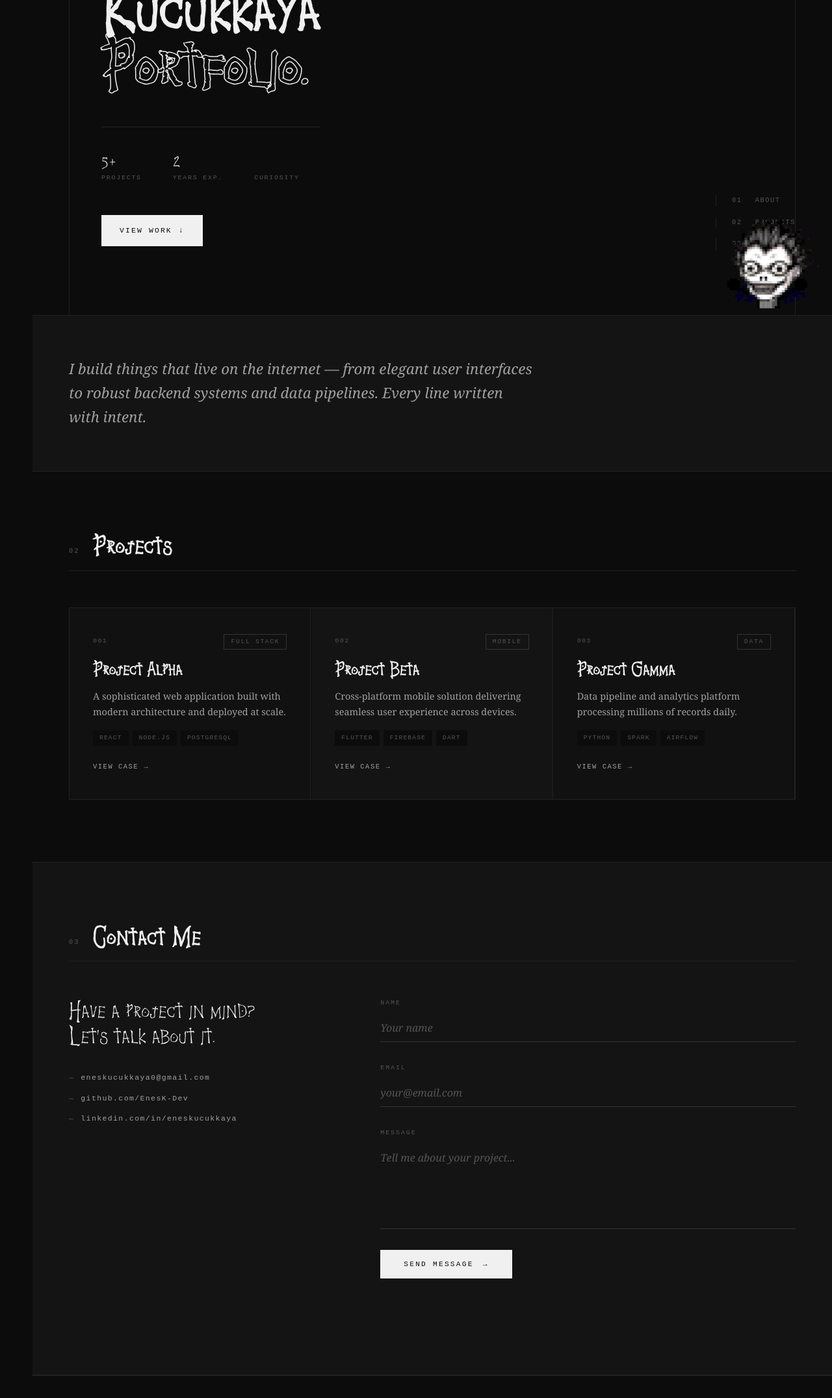
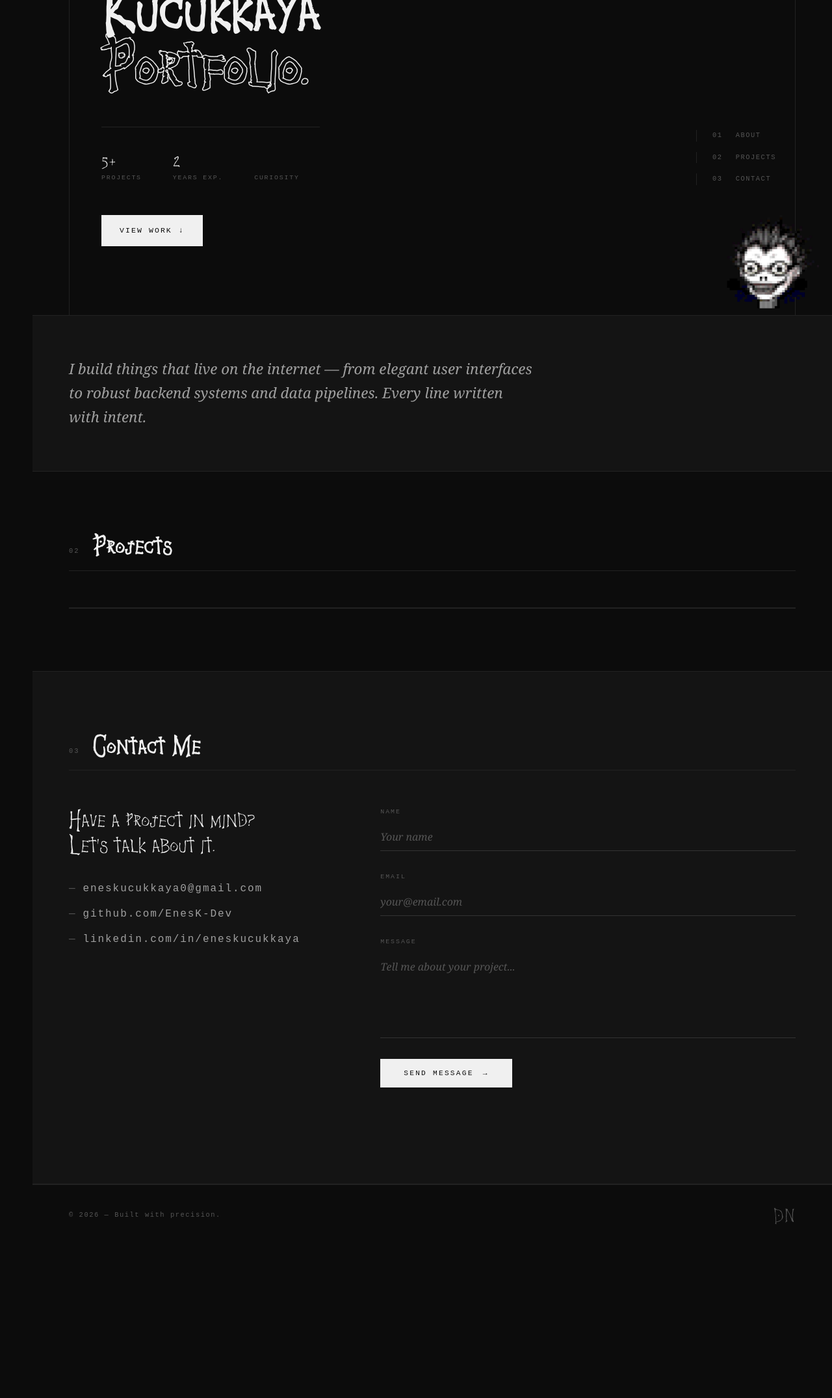
Before and after one commit to EnesK-Dev/portfolio, a PHP site: page / in a window 1280 px wide. Shown: the part 314-2466 px from the top of the page at 65% size. After the commit the page ends 2198 px from the top, so only its background shows below. Run offline with PHP 8.4, Linux system fonts and the light colour scheme; data that the repository does not hold is empty.

Commit message:
safe point before experiment

```diff
--- a/index.php
+++ b/index.php
@@ -70,45 +70,9 @@
 
     <div id="projects-container" class="projects-grid">
       <!-- AJAX fills here -->
-      <article class="project-card">
-        <div class="card-head">
-          <span class="card-num">001</span>
-          <span class="card-tag">Full Stack</span>
-        </div>
-        <h3 class="card-title">Project Alpha</h3>
-        <p class="card-desc">A sophisticated web application built with modern architecture and deployed at scale.</p>
-        <div class="card-tech">
-          <span>React</span><span>Node.js</span><span>PostgreSQL</span>
-        </div>
-        <a href="#" class="card-link">View Case <span>→</span></a>
-      </article>
+    </div>
 
-      <article class="project-card card-featured">
-        <div class="card-head">
-          <span class="card-num">002</span>
-          <span class="card-tag">Mobile</span>
-        </div>
-        <h3 class="card-title">Project Beta</h3>
-        <p class="card-desc">Cross-platform mobile solution delivering seamless user experience across devices.</p>
-        <div class="card-tech">
-          <span>Flutter</span><span>Firebase</span><span>Dart</span>
-        </div>
-        <a href="#" class="card-link">View Case <span>→</span></a>
-      </article>
 
-      <article class="project-card">
-        <div class="card-head">
-          <span class="card-num">003</span>
-          <span class="card-tag">Data</span>
-        </div>
-        <h3 class="card-title">Project Gamma</h3>
-        <p class="card-desc">Data pipeline and analytics platform processing millions of records daily.</p>
-        <div class="card-tech">
-          <span>Python</span><span>Spark</span><span>Airflow</span>
-        </div>
-        <a href="#" class="card-link">View Case <span>→</span></a>
-      </article>
-    </div>
   </section>
 
   <section id="contact-section" class="contact-section">
--- a/style.css
+++ b/style.css
@@ -307,10 +307,11 @@
     display: flex;
     flex-direction: column;
     justify-content: flex-end;
-    padding: 80px 0 100px;
+    padding: 80px 30px 100px;
     gap: 16px;
     align-self: stretch;
     animation: fadeUp 0.8s 0.15s var(--ease) both;
+    margin-bottom: 100px;
   }
 
   .index-line {
@@ -539,6 +540,7 @@
     display: flex;
     flex-direction: column;
     gap: 12px;
+    font-size: 1rem;
   }
 
   .contact-links a {
@@ -550,6 +552,7 @@
     align-items: center;
     gap: 10px;
     transition: color var(--dur);
+    font-size: 1rem;
   }
   .contact-links a::before {
     content: '—';
@@ -726,7 +729,7 @@
       padding: 64px 24px 0;
       gap: 0;
     }
-    .hero::before, .hero::after { display: none; }
+    .hero::before, .hero::after { display: none;}
 
     .hero-inner { padding: 60px 0 48px; }
 
@@ -738,7 +741,7 @@
       align-self: auto;
       flex-wrap: wrap;
     }
-    .index-line { border-left: none; border-top: 1px solid var(--border); padding: 10px 0 0; }
+    .index-line { border-left: none; border-top: 1px solid var(--border); padding: 10px 0 0;}
 
     .about-strip,
     .projects-section,
```
